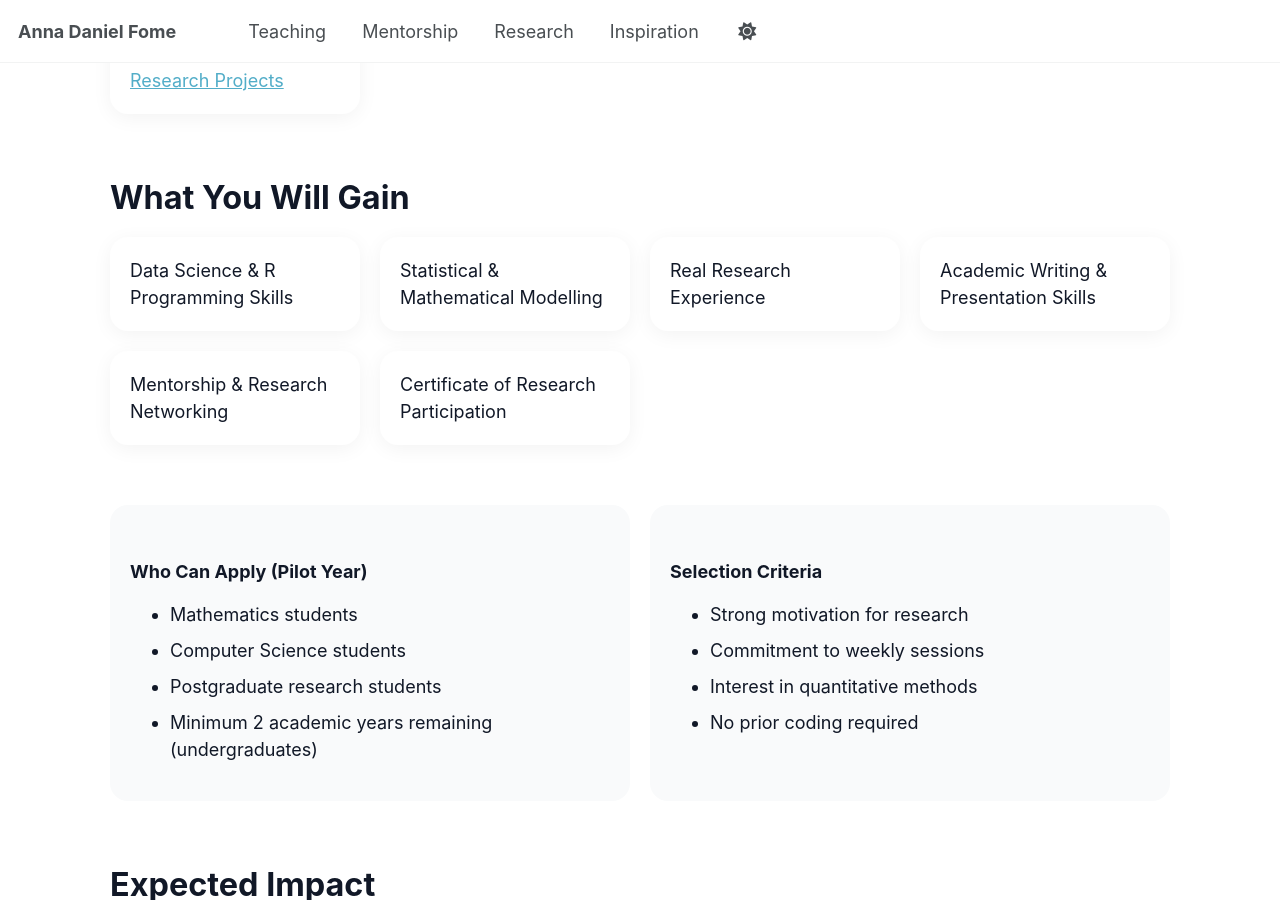
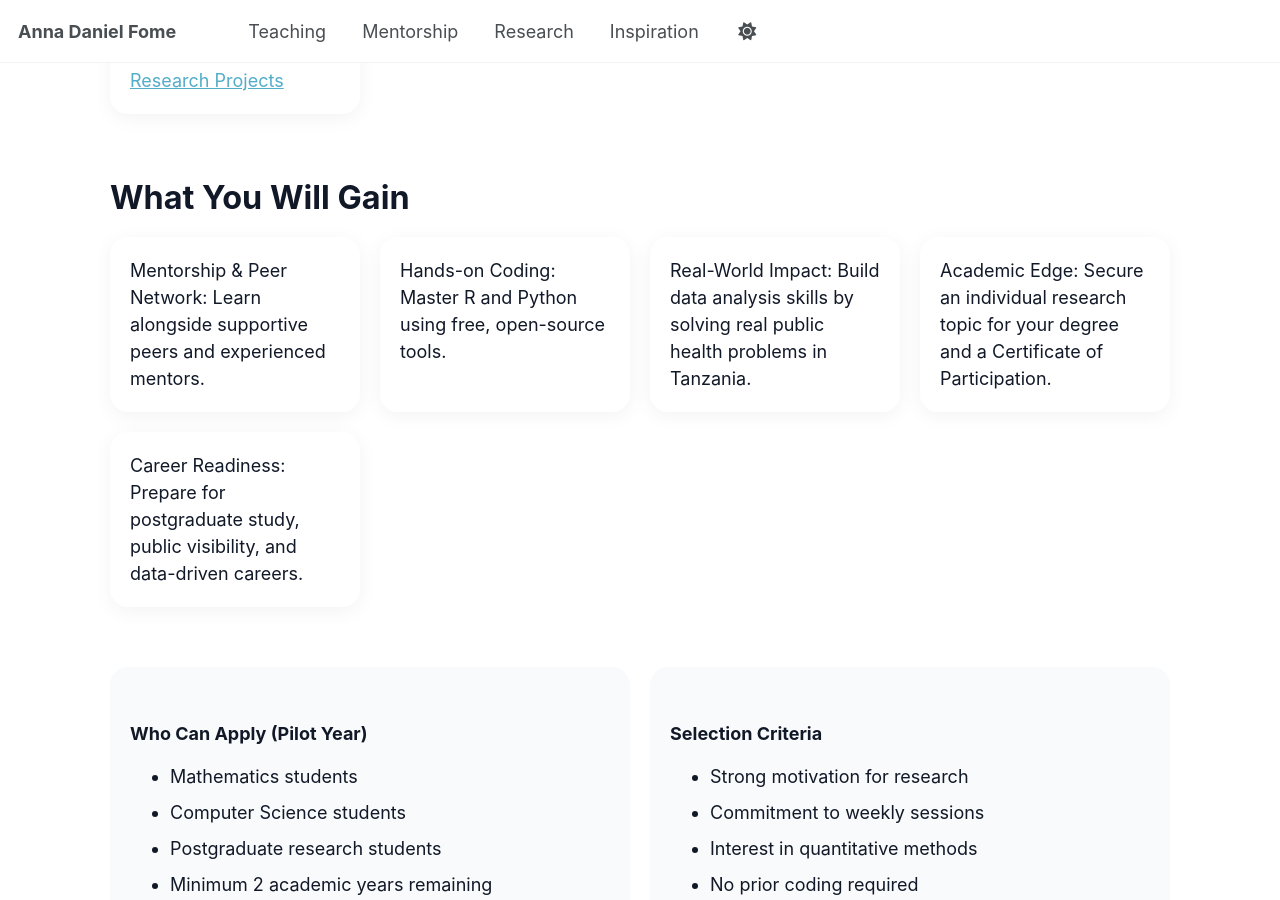
Before and after one commit to FomeA/FomeA.github.io, a Jekyll site: the page built from _pages/datascience.html, in a window 1280 px wide and 900 px high, scrolled down 1119 px. Built offline with Jekyll 4.4.1, drawn with Linux system fonts in a browser that asks for light colours; a script bundle is joined from its source files by our own code; library files that are not in the unit come from our copies.

Commit message:
Update datascience.html

```diff
--- a/_pages/datascience.html
+++ b/_pages/datascience.html
@@ -119,12 +119,19 @@ author_profile: false
   <h2>What You Will Gain</h2>
 
   <div class="grid">
+    <div class="tile">Mentorship & Peer Network: Learn alongside supportive peers and experienced mentors.</div>
+    <div class="tile">Hands-on Coding: Master R and Python using free, open-source tools.</div>
+    <div class="tile">Real-World Impact: Build data analysis skills by solving real public health problems in Tanzania.</div>
+    <div class="tile">Academic Edge: Secure an individual research topic for your degree and a Certificate of Participation.</div>
+    <div class="tile"> Career Readiness: Prepare for postgraduate study, public visibility, and data-driven careers. </div>
+    <!--
     <div class="tile">Data Science & R Programming Skills</div>
     <div class="tile">Statistical & Mathematical Modelling</div>
     <div class="tile">Real Research Experience</div>
     <div class="tile">Academic Writing & Presentation Skills</div>
     <div class="tile">Mentorship & Research Networking</div>
     <div class="tile">Certificate of Research Participation</div>
+    -->
   </div>
 </section>
 
```
